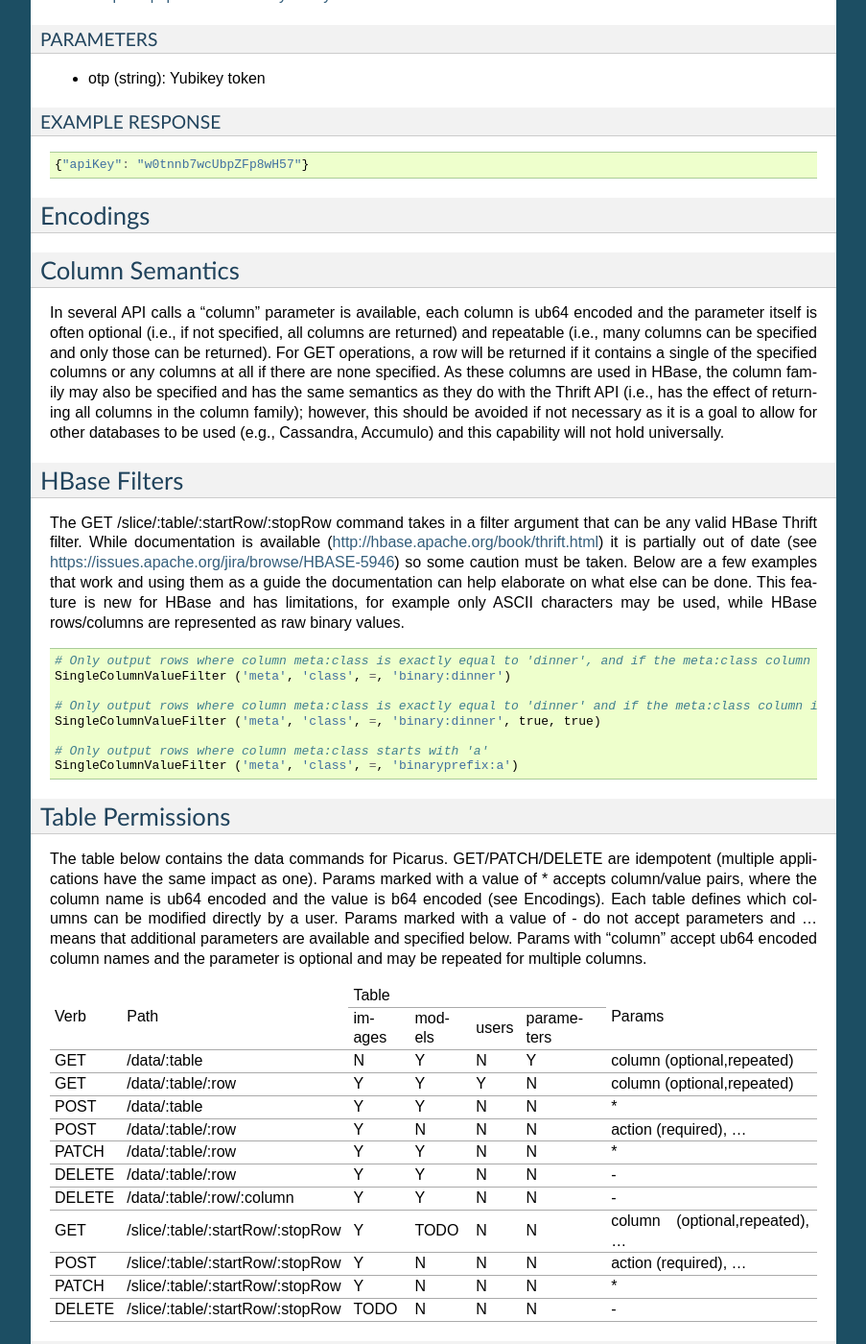
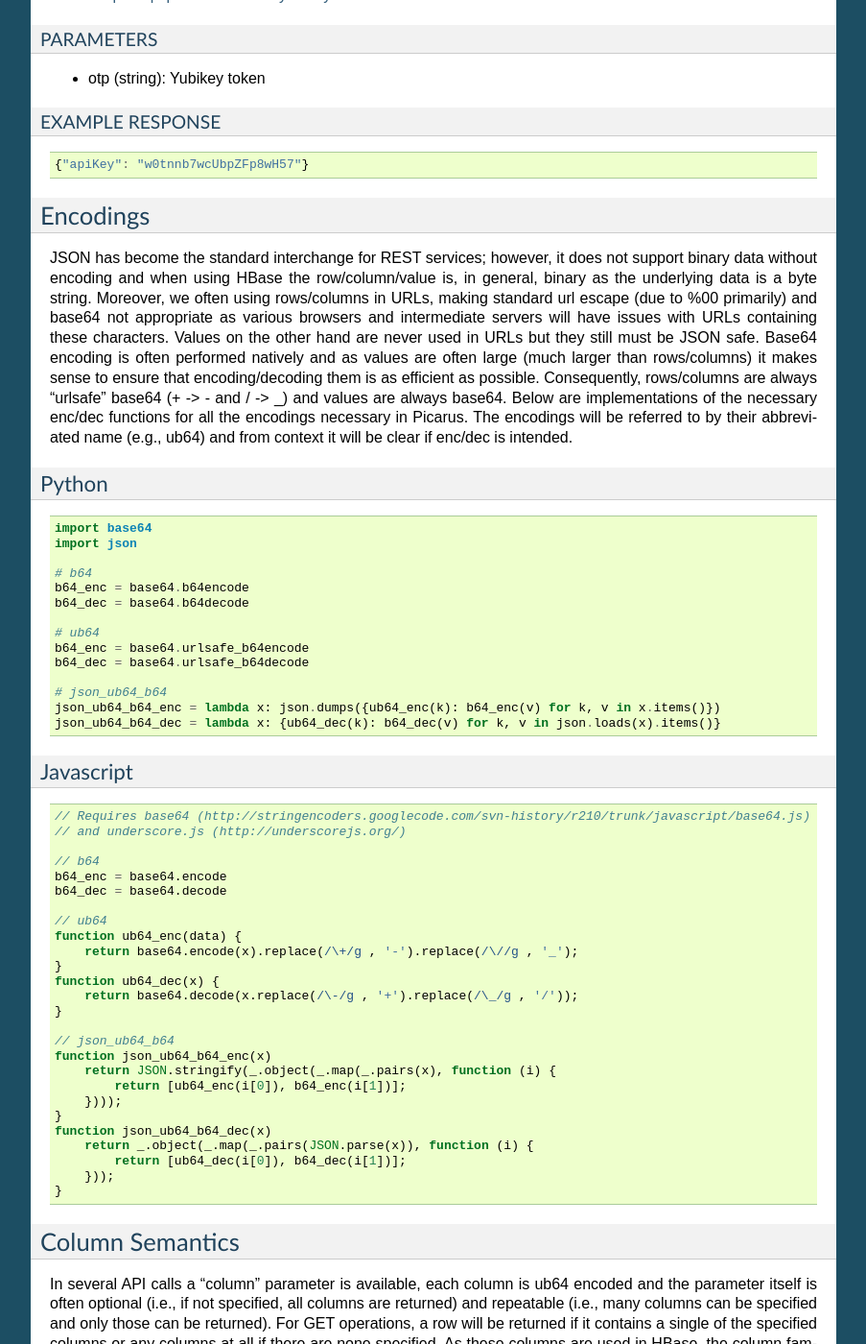
Before and after one commit to bwhite/picarus, a Sphinx documentation site: the page built from doc/index.rst, in a window 1280 px wide and 1400 px high, scrolled down 2588 px. Shown: the whole window at 96% size, without its empty margins (198-1101 px from the left). Built offline with Sphinx 7.4.7, drawn with Linux system fonts in a browser that asks for light colours; formulas are drawn with MathJax 3.

Commit message:
Updated
Signed-off-by: Brandyn A. White <bwhite@dappervision.com>

```diff
--- a/doc/index.rst
+++ b/doc/index.rst
@@ -159,6 +159,60 @@ EXAMPLE RESPONSE
 
 Encodings
 ---------
+JSON has become the standard interchange for REST services; however, it does not support binary data without encoding and when using HBase the row/column/value is, in general, binary as the underlying data is a byte string.  Moreover, we often using rows/columns in URLs, making standard url escape (due to %00 primarily) and base64 not appropriate as various browsers and intermediate servers will have issues with URLs containing these characters.  Values on the other hand are never used in URLs but they still must be JSON safe.  Base64 encoding is often performed natively and as values are often large (much larger than rows/columns) it makes sense to ensure that encoding/decoding them is as efficient as possible.  Consequently, rows/columns are always "urlsafe" base64 (+ -> - and / -> _) and values are always base64.  Below are implementations of the necessary enc/dec functions for all the encodings necessary in Picarus.  The encodings will be referred to by their abbreviated name (e.g., ub64) and from context it will be clear if enc/dec is intended.
+
+
+Python
+^^^^^^
+.. code:: python
+
+    import base64
+    import json
+
+    # b64
+    b64_enc = base64.b64encode
+    b64_dec = base64.b64decode
+
+    # ub64
+    b64_enc = base64.urlsafe_b64encode
+    b64_dec = base64.urlsafe_b64decode
+
+    # json_ub64_b64
+    json_ub64_b64_enc = lambda x: json.dumps({ub64_enc(k): b64_enc(v) for k, v in x.items()})
+    json_ub64_b64_dec = lambda x: {ub64_dec(k): b64_dec(v) for k, v in json.loads(x).items()}
+
+
+Javascript
+^^^^^^^^^^
+.. code:: javascript
+
+    // Requires base64 (http://stringencoders.googlecode.com/svn-history/r210/trunk/javascript/base64.js)
+    // and underscore.js (http://underscorejs.org/)
+
+    // b64
+    b64_enc = base64.encode
+    b64_dec = base64.decode
+
+    // ub64
+    function ub64_enc(data) {
+        return base64.encode(x).replace(/\+/g , '-').replace(/\//g , '_');
+    }
+    function ub64_dec(x) {
+        return base64.decode(x.replace(/\-/g , '+').replace(/\_/g , '/'));
+    }
+
+    // json_ub64_b64
+    function json_ub64_b64_enc(x)
+        return JSON.stringify(_.object(_.map(_.pairs(x), function (i) {
+            return [ub64_enc(i[0]), b64_enc(i[1])];
+        })));
+    }
+    function json_ub64_b64_dec(x)
+        return _.object(_.map(_.pairs(JSON.parse(x)), function (i) {
+            return [ub64_dec(i[0]), b64_dec(i[1])];
+        }));
+    }
+
 
 Column Semantics
 ----------------
```
Also changed, not shown: doc/67e373a19af13647bded/index.rst (+54 -0 lines).
